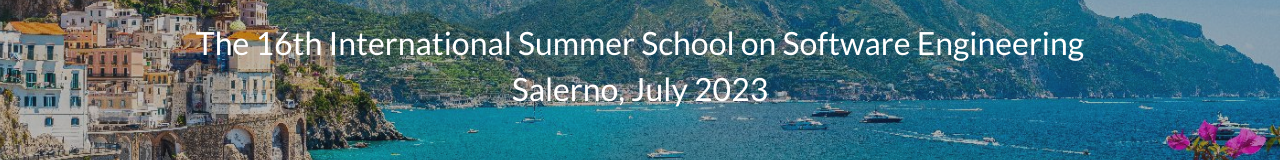
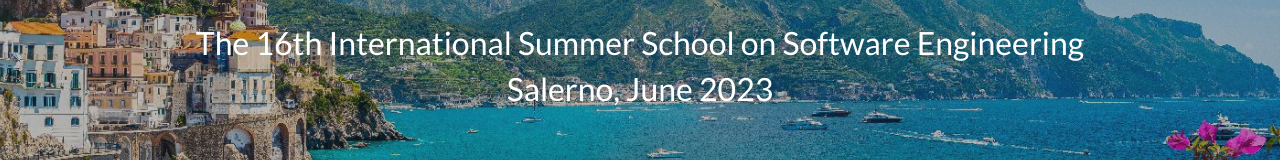
Before and after one commit to SeSaLabUnisa/ISSSE-2023, a website with bundled scripts: page index.html in a window 1280 px wide. Shown: the part 306-466 px from the top of the page. Built offline with nearby package versions, Linux system fonts and the light colour scheme.

Commit message:
Update index.html

```diff
--- a/index.html
+++ b/index.html
@@ -86,7 +86,7 @@
           <h1 class="mt-5">ISSSE 2023</h1>
           <br />
           <h2>The 16th International Summer School on Software Engineering</h2>
-          <h2 class="mb-5">Salerno, July 2023</h2>
+          <h2 class="mb-5">Salerno, June 2023</h2>
         </div>
       </div>
     </div>
```
